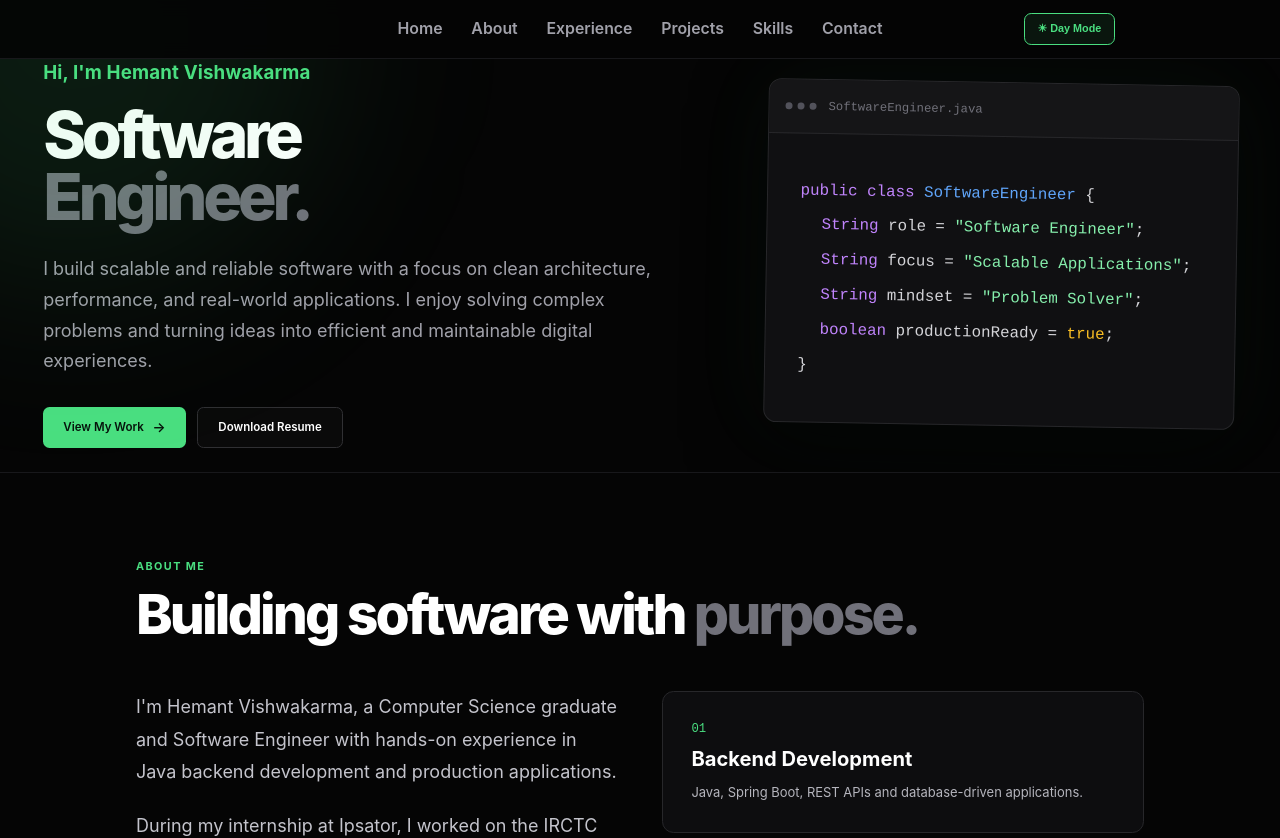
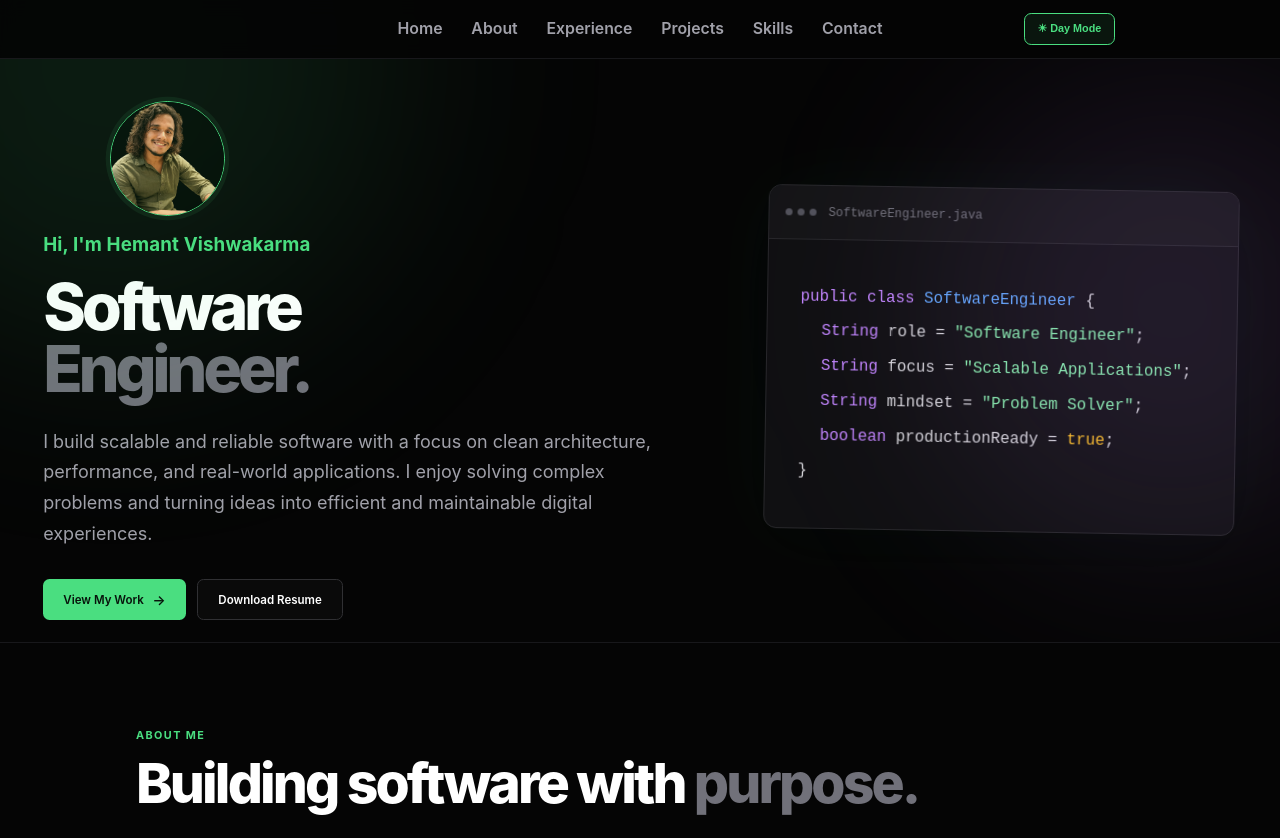
Before and after one commit to Hemant0912/portfolio, a React (Vite) app: page / in a window 1280 px wide. Shown: the top 838 px of the page. Built offline with nearby package versions, Linux system fonts and the light colour scheme.

Commit message:
Photo Added

```diff
--- a/src/components/Hero.jsx
+++ b/src/components/Hero.jsx
@@ -1,10 +1,20 @@
+import hemantPhoto from "../assets/hemant.png";
+
 function Hero() {
   return (
     <section id="home" className="hero">
       <div className="hero-container">
 
         {/* Left side */}
-        <div className="hero-content">
+                <div className="hero-content">
+
+          <div className="hero-photo-wrapper">
+            <img
+              src={hemantPhoto}
+              alt="Hemant Vishwakarma"
+              className="hero-photo"
+            />
+          </div>
 
           <p className="hero-greeting">
             Hi, I'm Hemant Vishwakarma
--- a/src/index.css
+++ b/src/index.css
@@ -303,9 +303,8 @@ a {
 
   overflow: hidden;
 
-  padding: 80px 60px 30px;
-}
-
+  padding: 140px 60px 30px;
+}
 
 /* Background glow */
 
@@ -327,6 +326,40 @@ a {
   border-radius: 50%;
 
   pointer-events: none;
+
+  animation: blobMove1 12s ease-in-out infinite;
+}
+
+.hero::after {
+  content: "";
+
+  position: absolute;
+
+  width: 600px;
+  height: 600px;
+
+  top: 100px;
+  right: -200px;
+
+  background: rgba(192, 132, 252, 0.10);
+
+  filter: blur(130px);
+
+  border-radius: 50%;
+
+  pointer-events: none;
+
+  animation: blobMove2 14s ease-in-out infinite;
+}
+
+@keyframes blobMove1 {
+  0%, 100% { transform: translate(0, 0) scale(1); }
+  50% { transform: translate(60px, 40px) scale(1.15); }
+}
+
+@keyframes blobMove2 {
+  0%, 100% { transform: translate(0, 0) scale(1); }
+  50% { transform: translate(-50px, 30px) scale(1.1); }
 }
 
 
@@ -369,6 +402,28 @@ a {
 .hero-greeting:hover {
   transform: translateX(8px);
   text-shadow: 0 0 18px rgba(74, 222, 128, 0.7);
+}
+
+.hero-photo-wrapper {
+  display: flex;
+  justify-content: flex-start;
+  margin-left: -540px;
+}
+.hero-photo {
+  display: block;
+
+  width: 160px;
+  height: 160px;
+
+  object-fit: cover;
+
+  border-radius: 50%;
+
+  border: 2px solid var(--accent);
+
+  margin: 0 auto 24px auto;
+
+  box-shadow: 0 0 0 6px rgba(74, 222, 128, 0.08);
 }
 
 .hero h1 {
```
Also changed, not shown: src/assets/hemant.png (added).
